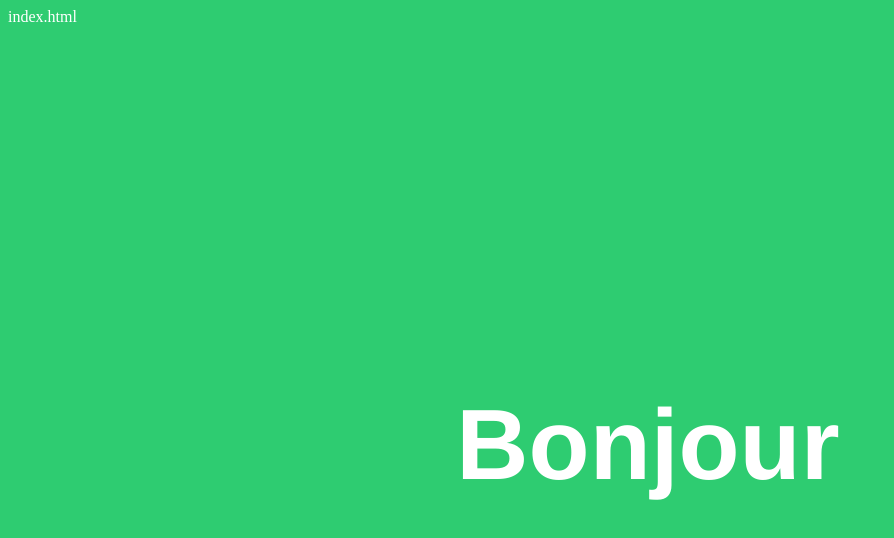
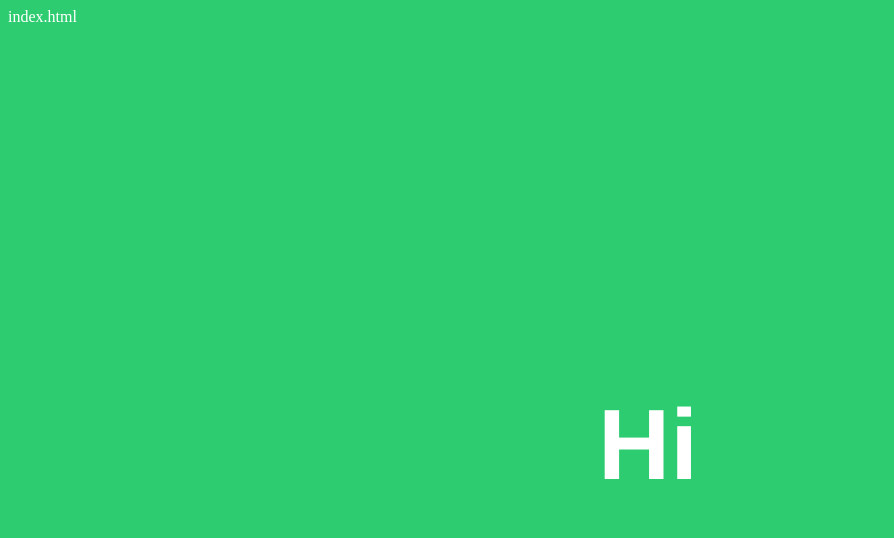
Before and after one commit to AlexandreDeniau/hello, a plain HTML site: page index.html in a window 1280 px wide. Shown: the whole page, without its empty margins (0-894 px from the left). Drawn offline with Linux system fonts and the light colour scheme.

Commit message:
Bonjour -> Hi

```diff
--- a/index.html
+++ b/index.html
@@ -22,7 +22,7 @@ index.html
 	}
 </style>
 <body>
-	<h1>Bonjour</h1>
+	<h1>Hi</h1>
 
 </body>
 </html>
```
